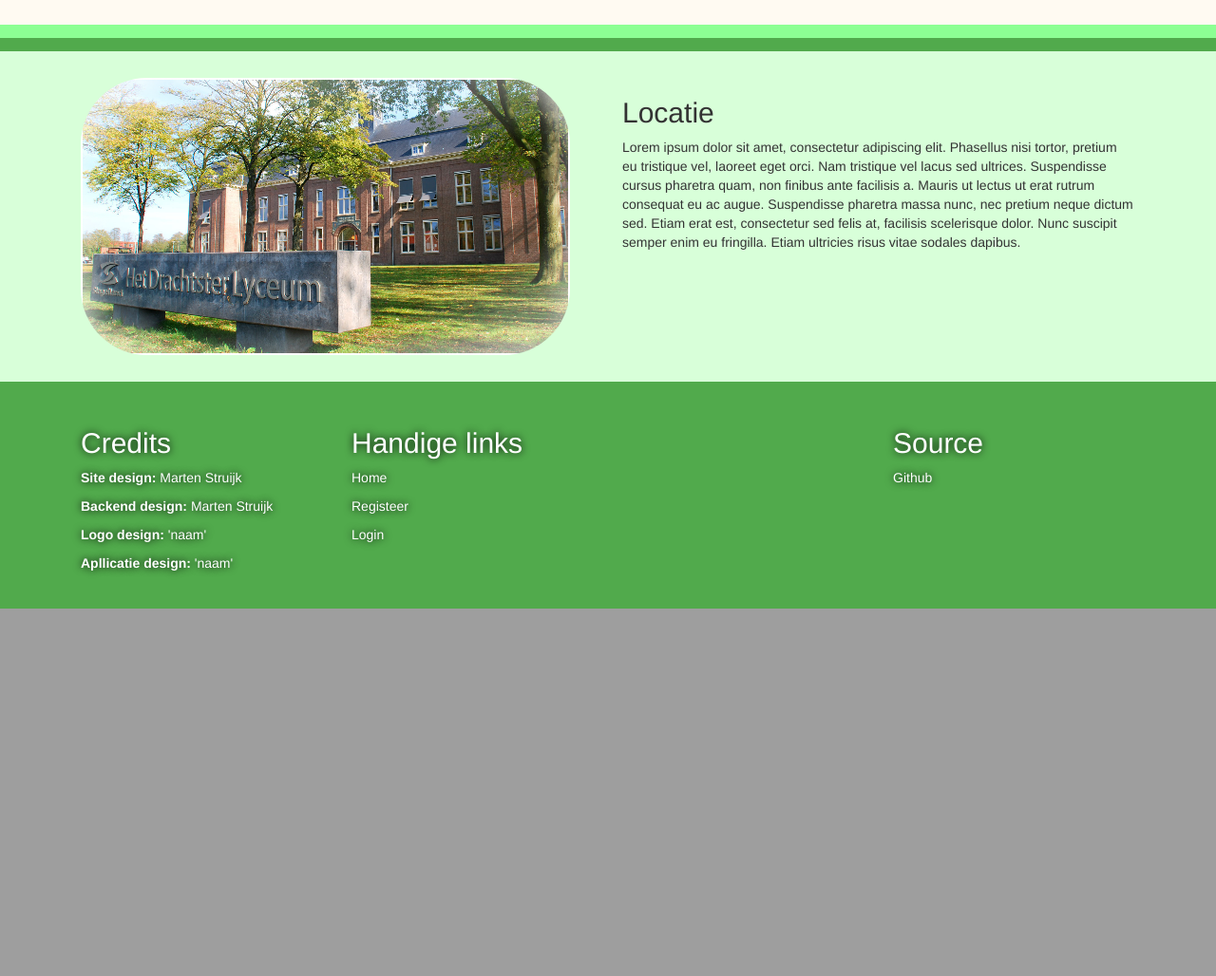
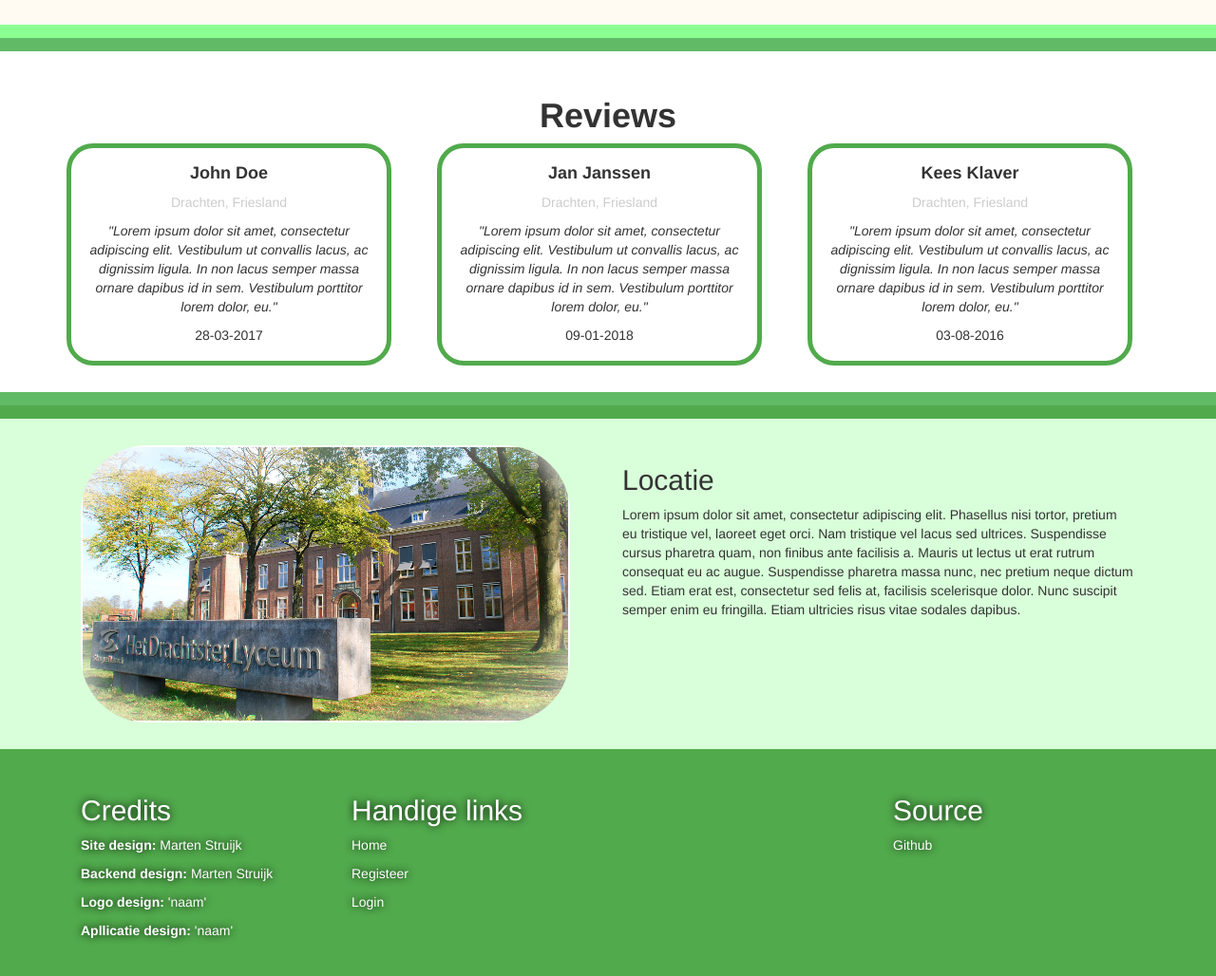
Before and after one commit to MartenM/Pizzaria, a PHP site: page / in a window 1280 px wide. Shown: the part 968-1996 px from the top of the page at 95% size. Before the commit the page ends 1609 px from the top, so only its background shows below. Run offline with PHP 8.4, Linux system fonts and the light colour scheme.

Commit message:
Reviews & formatting
Reviews toegevoegd en wat formatting gefixt

```diff
--- a/site/index.html
+++ b/site/index.html
@@ -106,6 +106,40 @@
             </div>
         </div>
 
+        <div class="reviews">
+            <div class="container">
+                <h1><strong>Reviews</strong></h1>
+                <div class="row">
+                    <div class="animated fadeIn col-md-4 review">
+                        <div class="reviewbox">
+                          <h4 class="rNaam">John Doe</h4>
+                          <p class="rPlaatsnaam">Drachten, Friesland</p>
+                          <p class="rTekst">
+                          "Lorem ipsum dolor sit amet, consectetur adipiscing elit. Vestibulum ut convallis lacus, ac dignissim ligula. In non lacus semper massa ornare dapibus id in sem. Vestibulum porttitor lorem dolor, eu."</p>
+                          <p class="rDatum">28-03-2017</p>
+                        </div>
+                    </div>
+                    <div class="animated fadeIn col-md-4 review">
+                        <div class="reviewbox">
+                            <h4 class="rNaam">Jan Janssen</h4>
+                            <p class="rPlaatsnaam">Drachten, Friesland</p>
+                            <p class="rTekst">
+                            "Lorem ipsum dolor sit amet, consectetur adipiscing elit. Vestibulum ut convallis lacus, ac dignissim ligula. In non lacus semper massa ornare dapibus id in sem. Vestibulum porttitor lorem dolor, eu."</p>
+                            <p class="rDatum">09-01-2018</p>
+                        </div>
+                    </div>
+                    <div class="animated fadeIn col-md-4 review">
+                        <div class="reviewbox">
+                            <h4 class="rNaam">Kees Klaver</h4>
+                            <p class="rPlaatsnaam">Drachten, Friesland</p>
+                            <p class="rTekst">
+                            "Lorem ipsum dolor sit amet, consectetur adipiscing elit. Vestibulum ut convallis lacus, ac dignissim ligula. In non lacus semper massa ornare dapibus id in sem. Vestibulum porttitor lorem dolor, eu."</p>
+                            <p class="rDatum">03-08-2016</p>
+                        </div>
+                    </div>
+                </div>
+            </div>
+        </div>
 <!-- Start van locatie sectie -->
 <div class="locatie">
     <div class="container">
--- a/site/theme.css
+++ b/site/theme.css
@@ -153,3 +153,50 @@ body {
     font-weight: bold;
     text-decoration: none;
 }
+
+.reviews {
+  padding-top: 2em;
+  padding-bottom: 2em;
+  border-top: 1em solid #60ba66;
+  border-bottom: 1em solid #60ba66;
+}
+
+.review p{
+  text-align: center;
+  font-size: 1em;
+}
+
+.reviews h1{
+  text-align: center;
+  font-weight: bold;
+}
+
+.review h4 {
+  text-align: center;
+  font-weight: bold;
+}
+
+.reviewbox {
+  max-width: 95%;
+  background-color: white;
+  background-size: cover;
+  border-radius: 2em;
+  padding-top: 0.5em;
+  padding-bottom: 0.5em;
+  padding-left: 1em;
+  padding-right: 1em;
+  border: 5px solid #51aa4c;
+}
+
+.rNaam {
+  text-weight: bold;
+  text-align: center;
+}
+
+.rPlaatsnaam {
+  color: #cccccc;
+}
+
+.rTekst {
+  font-style: italic;
+}
```
Lines whose indentation alone changed are shown as unchanged.
